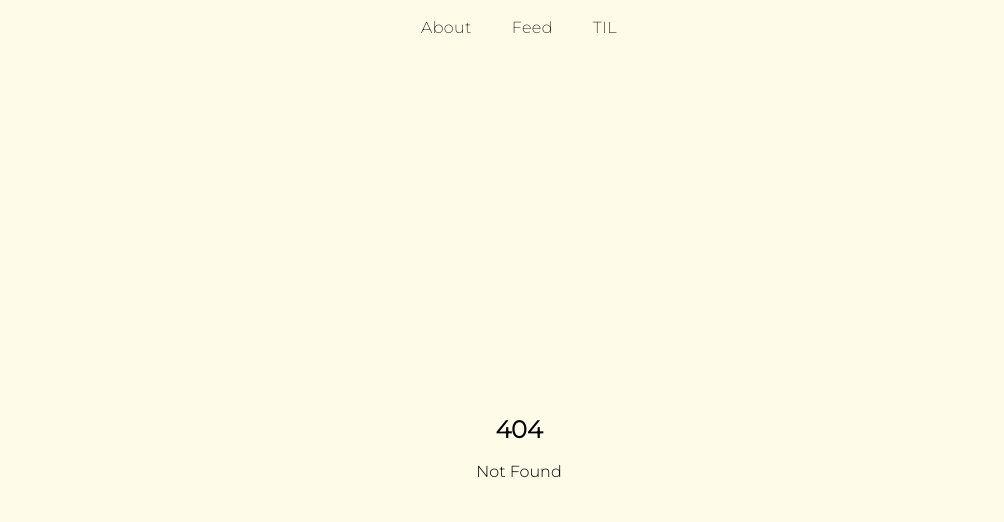
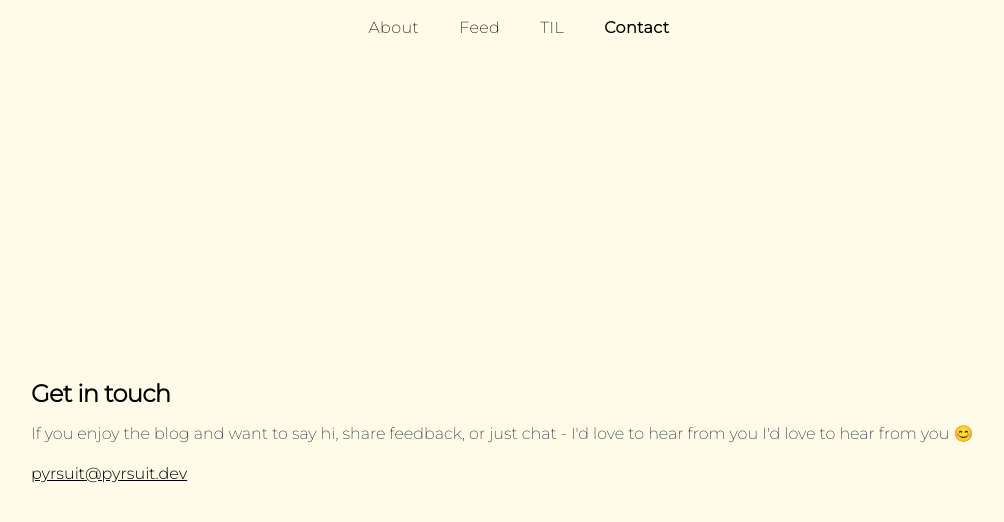
Before and after one commit to pyrsuit/pyrsuit-dev-blog, a SvelteKit app: page /contact in a window 1280 px wide. Before the commit this address had no page. Shown: the top 522 px of the page, without its empty margins (121-1125 px from the left). Built offline with nearby package versions, Linux system fonts and the light colour scheme.

Commit message:
feat: Add contact page

```diff
--- a/src/routes/+layout.svelte
+++ b/src/routes/+layout.svelte
@@ -6,7 +6,8 @@
   const paths = [
     { name: 'About', href: '/' },
     { name: 'Feed', href: '/feed' },
-    { name: 'TIL', href: '/til' }
+    { name: 'TIL', href: '/til' },
+    { name: 'Contact', href: '/contact' },
     // { name: 'Lab', href: '/lab' }
   ];
 
--- /dev/null
+++ b/src/routes/contact/+page.svelte
@@ -0,0 +1,11 @@
+<svelte:head>
+  <title>Contact</title>
+</svelte:head>
+
+<section class="w-full max-w-5xl mx-auto px-6 pt-4 pb-16">
+  <h1 class="text-2xl font-light tracking-tight mb-4">Get in touch</h1>
+  <p class="font-extralight text-base text-gray-800">
+    If you enjoy the blog and want to say hi, share feedback, or just chat - I'd love to hear from you  I'd love to hear from you 😊
+  </p>
+  <a href="mailto:pyrsuit@pyrsuit.dev" class="font-light">pyrsuit@pyrsuit.dev</a>
+</section>
```
